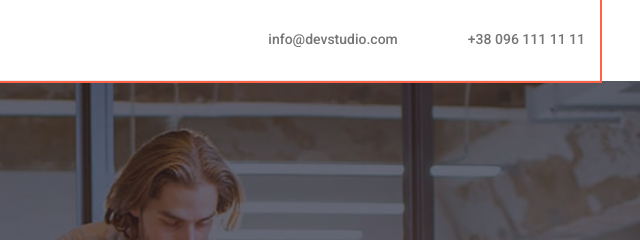
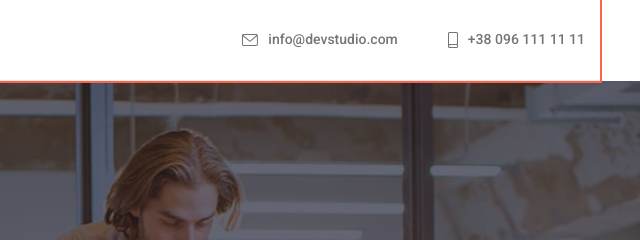
Before and after one commit to TaniaSem/goit-markup-hw-04, a plain HTML site: page index.html in a window 1280 px wide. Shown: the top 240 px of the page, 640-1280 px from the left. Drawn offline with nearby package versions, Linux system fonts and the light colour scheme; the site is published under a folder, as on GitHub Pages, so addresses that start at the root find nothing.

Commit message:
fix href in Header

```diff
--- a/index.html
+++ b/index.html
@@ -45,7 +45,7 @@
             <a href="mailto:info@devstudio.com" class="link"
               ><svg class="contacts-icon" width="16" height="12">
                 <use
-                  href="/images/icons.svg/sprite.svg#icon-envelope"
+                  href="./images/icons.svg/sprite.svg#icon-envelope"
                 ></use></svg
               >info@devstudio.com</a
             >
@@ -53,7 +53,7 @@
           <li class="contacts-item">
             <a href="tel:+380961111111" class="link">
               <svg class="contacts-icon" width="10" height="16">
-                <use href="/images/icons.svg/sprite.svg#icon-smartphone"></use>
+                <use href="./images/icons.svg/sprite.svg#icon-smartphone"></use>
               </svg>
               +38 096 111 11 11</a
             >
```
Also changed, not shown: portfolio.html (+2 -2 lines).
